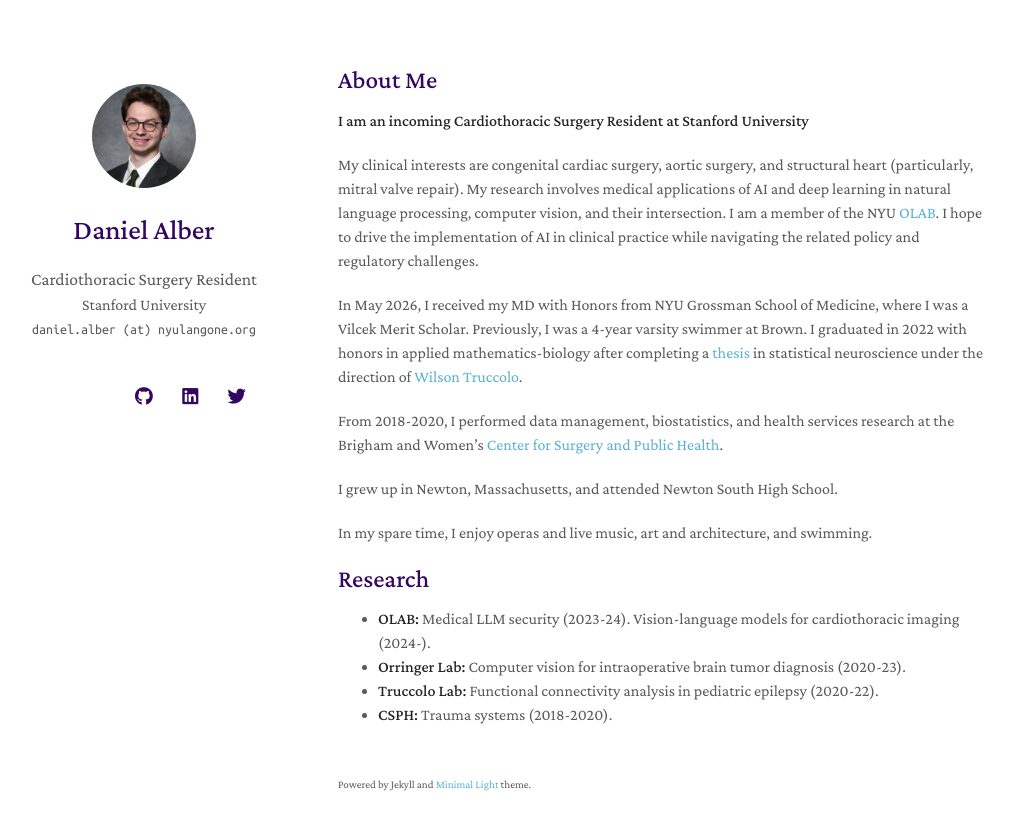
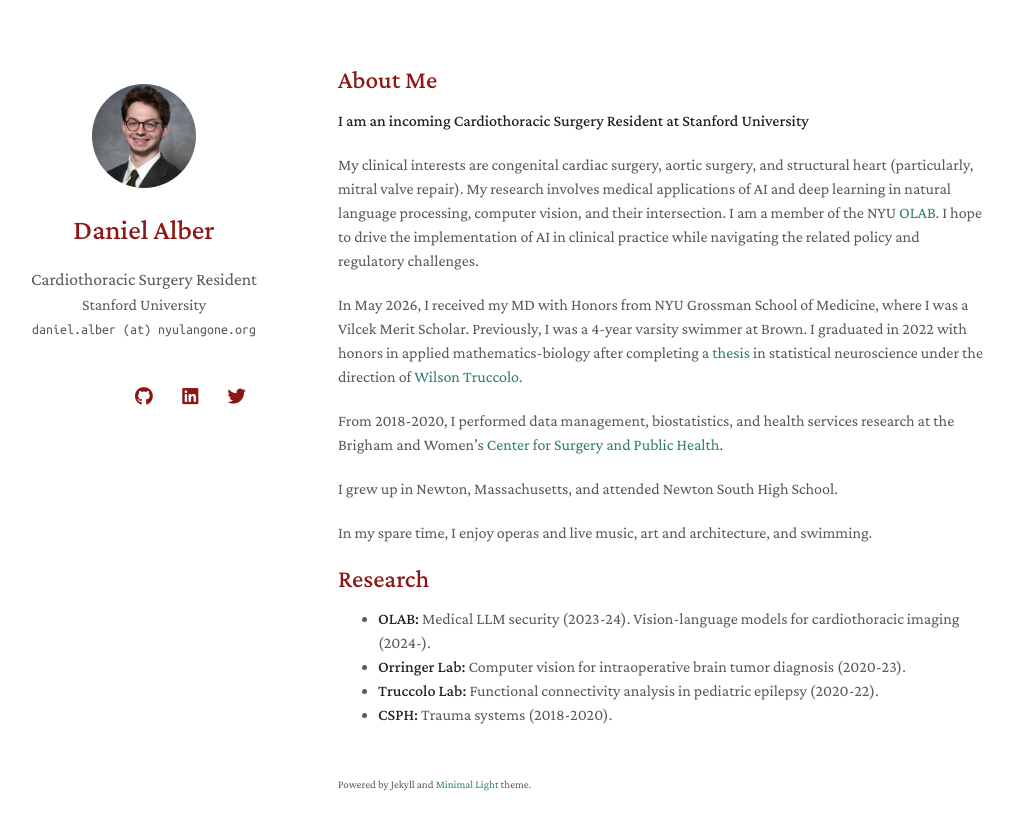
Before and after one commit to danalber/danalber.github.io, a Jekyll site: the page built from index.md, in a window 1280 px wide. Shown: the top 830 px of the page, without its empty margins (132-1146 px from the left). Built offline with Jekyll 4.4.1, drawn with Linux system fonts in a browser that asks for light colours; nearby versions of some CDN libraries; a style sheet for code colours, icons or effects is not loaded; our own code applies the rules of GitHub Pages for plain Markdown files.

Commit message:
Update minimal-light.scss

```diff
--- a/_sass/minimal-light.scss
+++ b/_sass/minimal-light.scss
@@ -19,52 +19,22 @@ body {
   height:2.4rem;
   width:2.4rem;
   background-color:transparent;
-  color:#330662!important; //#043361
+  color:#8C1515!important;
   border-radius:100%;
   text-align:center;
   font-size:1.15rem;
   line-height:2.5rem;
   margin-right:1rem}
 
-@media (prefers-color-scheme: dark) { .social-icons a {color: #ab82c5 !important; }}
+@media (prefers-color-scheme: dark) { .social-icons a {color: #D4908F !important; }}
 
 .social-icons a:last-child{margin-right:0}.social-icons a:hover{background-color:white;
     color:black;
     transform: scale(1.2)}
-    /*
-    .social-icons a:after {
-        content: '';
-        display: block;
-        margin: 0px;
-        height: 1px;
-        width: 0px;
-        background: transparent;
-        transition: width .5s ease, background-color .5s ease;
-      }
-      .social-icons a:hover:after {
-        width: 100%;
-        background: #337ab7;
-      }
-     */
 
-@media (prefers-color-scheme: dark) {.social-icons a:last-child{margin-right:0}.social-icons a:hover{background-color:#20212b;
+@media (prefers-color-scheme: dark) {.social-icons a:last-child{margin-right:0}.social-icons a:hover{background-color:#1A1B21;
     color:black;
     transform: scale(1.2)}
-    /*
-    .social-icons a:after {
-        content: '';
-        display: block;
-        margin: 0px;
-        height: 1px;
-        width: 0px;
-        background: transparent;
-        transition: width .5s ease, background-color .5s ease;
-      }
-    .social-icons a:hover:after {
-        width: 100%;
-        background: #a0b0ff;
-      }
-    */
 }
 
 .icon-button{
@@ -172,7 +142,7 @@ papertitle {
 
 @media (prefers-color-scheme: dark) {
     body {
-        background-color: #20212b;
+        background-color: #1A1B21;
         color: #dadbdf;
     }
 
@@ -230,9 +200,6 @@ papertitle {
         border-radius: 100%;
         width: 45%;
         padding: 20px;
-        // border: 1px solid #ddd;
-        // padding: 3px;
-        // box-shadow: 0 -1px 5px 1px rgba(200, 200, 200, 0.3);
       }
 
     #header .image.avatar {
@@ -242,18 +209,18 @@ papertitle {
 
 h3, h4, h5, h6 {
   font-weight: 600;
-  color:#330662;
+  color:#8C1515;
   margin:0 0 20px;
 }
 
 h1 {
   font-weight: 500;
-  color:#330662;
+  color:#8C1515;
   margin:0 0 20px;
 }
 
 h2 {
-  color:#330662;
+  color:#8C1515;
   font-weight: 500;
   margin:2px 0px 15px;
   font-size: 157%;
@@ -261,11 +228,11 @@ h2 {
 
 @media (prefers-color-scheme: dark) {
   h1, h3, h4, h5, h6 {
-    color:#ab82c5;
+    color:#D4908F;
   }
 
   h2 {
-    color:#ab82c5;
+    color:#D4908F;
   }
 }
 
@@ -282,21 +249,21 @@ h1 {
 }
 
 a {
-  color:#59B2D1;
+  color:#2E7D6F;
   text-decoration:none;
 }
 
 a:hover {
-  color:#478ea7;
+  color:#1F5B51;
 }
 
 @media (prefers-color-scheme: dark) {
   a {
-    color:#7ac1da;
+    color:#6DC4B4;
   }
 
   a:hover {
-    color:#59b2d1;
+    color:#52A89A;
   }
 
 }
@@ -360,11 +327,11 @@ th {
 
 @media (prefers-color-scheme: dark) {
   th {
-    color:#ab82c5;
+    color:#D4908F;
   }
 
   dt {
-    color:#ab82c5;
+    color:#D4908F;
   }
 }
 
```
